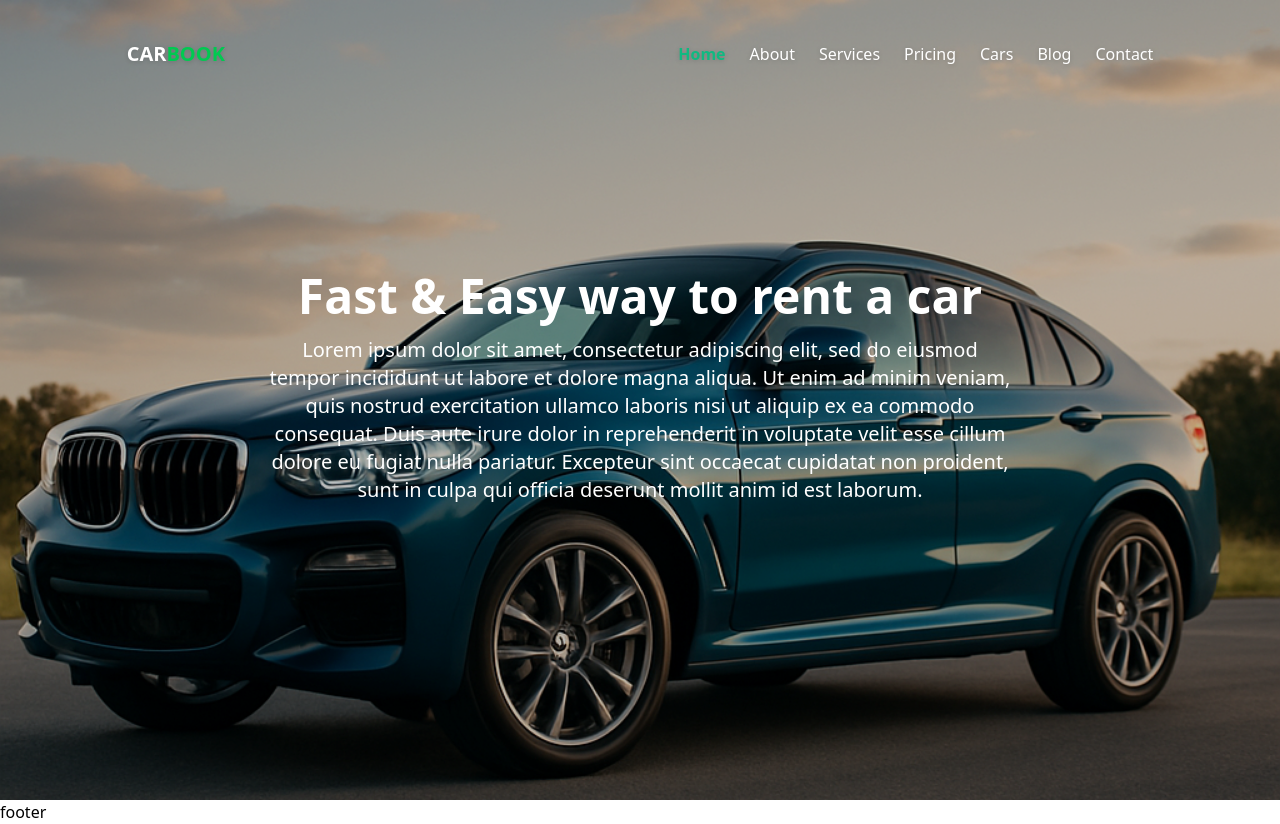
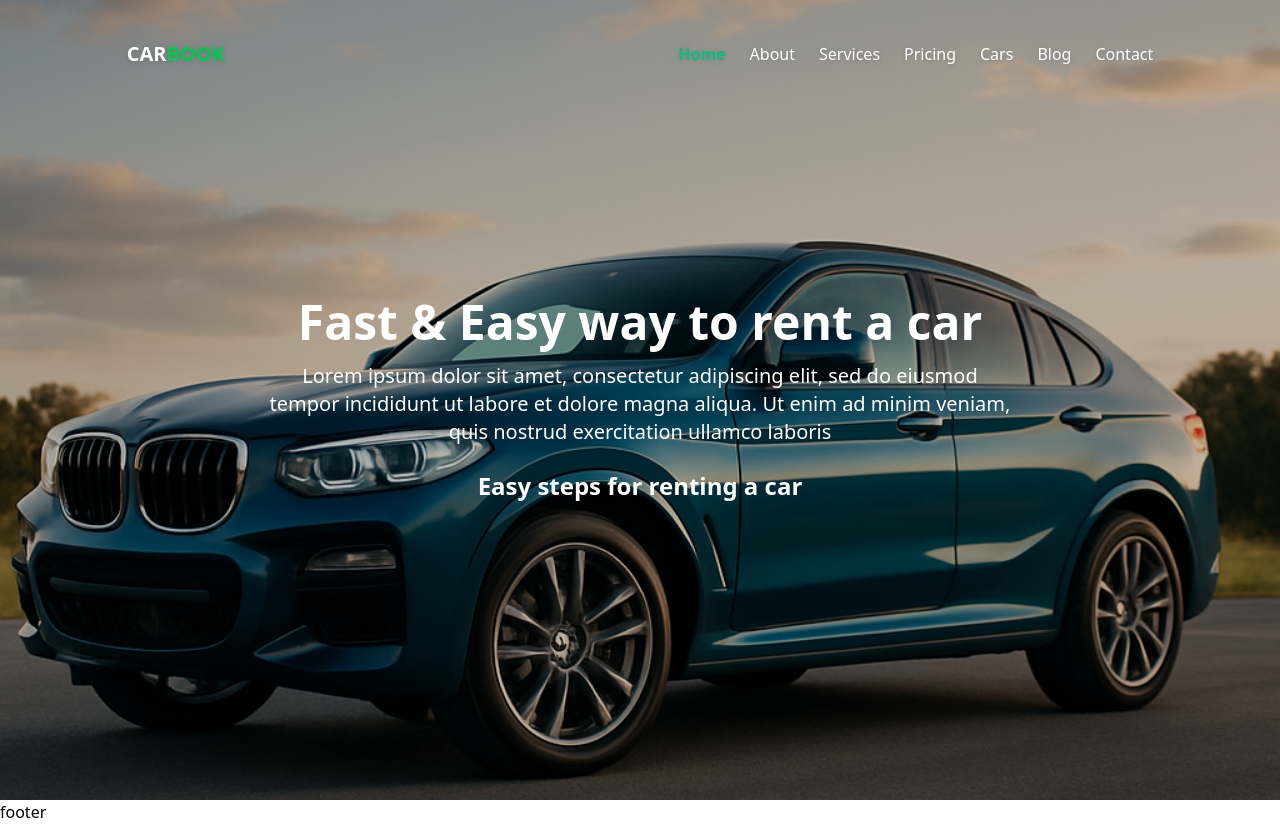
Before and after one commit to jasna18/vue-carbook, a Vue app in the folder carbook/: page / in a window 1280 px wide. Built offline with nearby package versions, Linux system fonts and the light colour scheme.

Commit message:
added a h2 section

```diff
--- a/carbook/src/components/homePage/HeroSection.vue
+++ b/carbook/src/components/homePage/HeroSection.vue
@@ -11,10 +11,9 @@ import bgImage from "../../assets/images/bg_1.png";
         <p class="text-md md:text-xl mb-6">
           Lorem ipsum dolor sit amet, consectetur adipiscing elit, sed do eiusmod tempor incididunt ut
           labore et dolore magna aliqua. Ut enim ad minim veniam, quis nostrud exercitation ullamco laboris
-           nisi ut aliquip ex ea commodo consequat. Duis aute irure dolor in reprehenderit in voluptate
-            velit esse cillum dolore eu fugiat nulla pariatur. Excepteur sint occaecat cupidatat non proident,
-             sunt in culpa qui officia deserunt mollit anim id est laborum.
+
         </p>
+        <h2 class="text-2xl font-semibold">Easy steps for renting a car</h2>
       </div>
     </div>
     </section>
```
